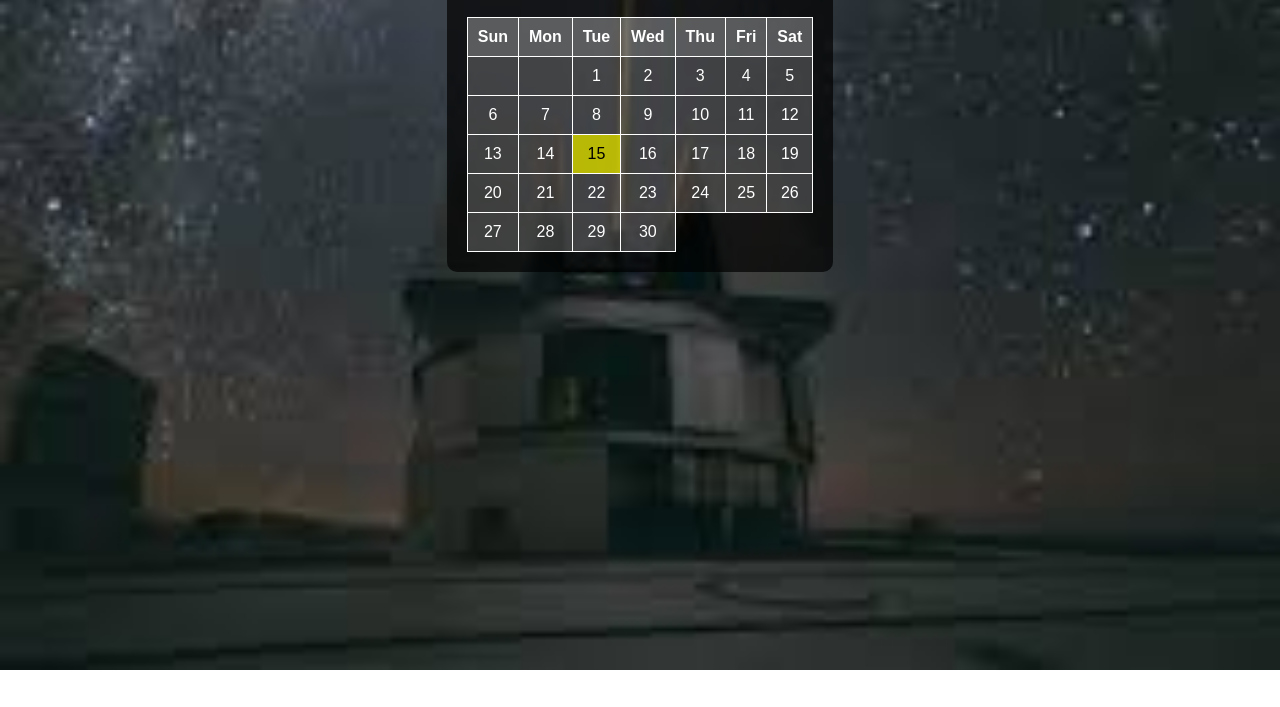
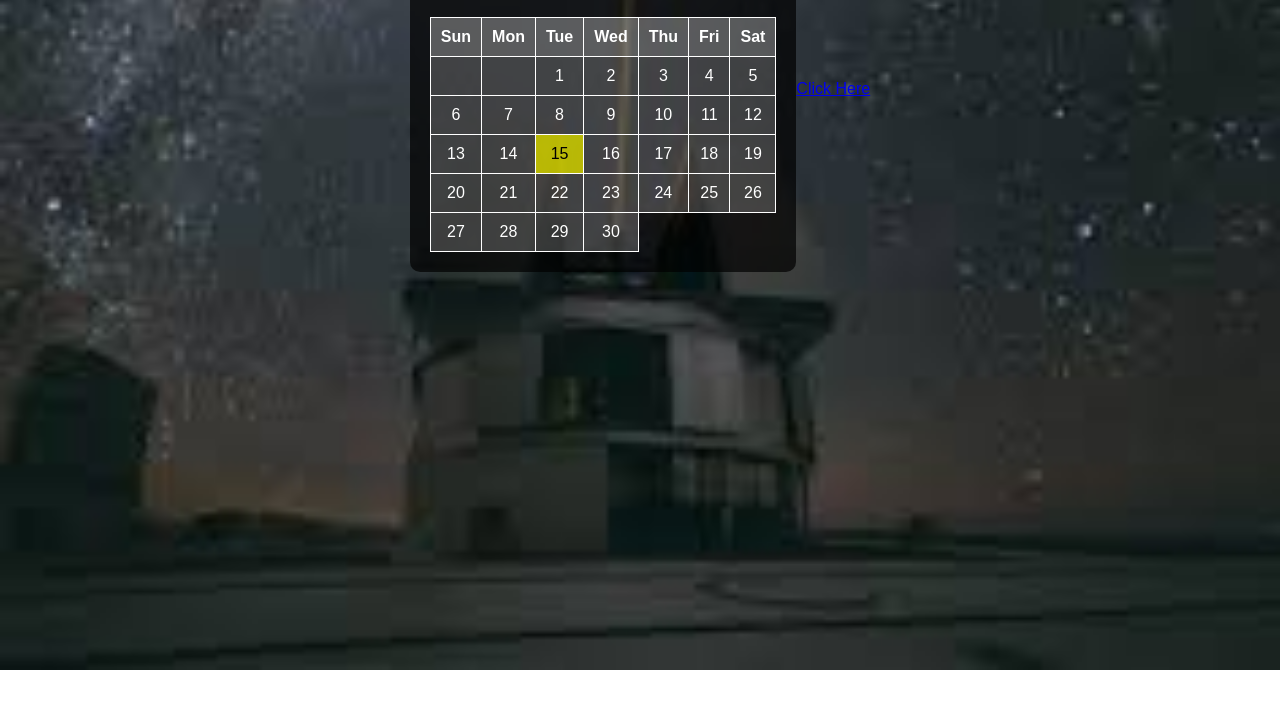
Before and after one commit to Oriental1/WebProject, a plain HTML site: page index.html in a window 1280 px wide. Shown: the part 93-800 px from the top of the page. Drawn offline with Linux system fonts and the light colour scheme.

Commit message:
Update index.html

```diff
--- a/index.html
+++ b/index.html
@@ -30,7 +30,7 @@
             </table>
         </div>
     </div>
-    <a href="https://github.com/Oriental1/WebProject/edit/main/index.html#L32C10">
+    <a href="https://github.com/Oriental1/WebProject/edit/main/index.html#L32C10">Click Here</a>
     <script src="script.js"></script>
     <script type="module">
         // Import the functions you need from the SDKs you need
```
